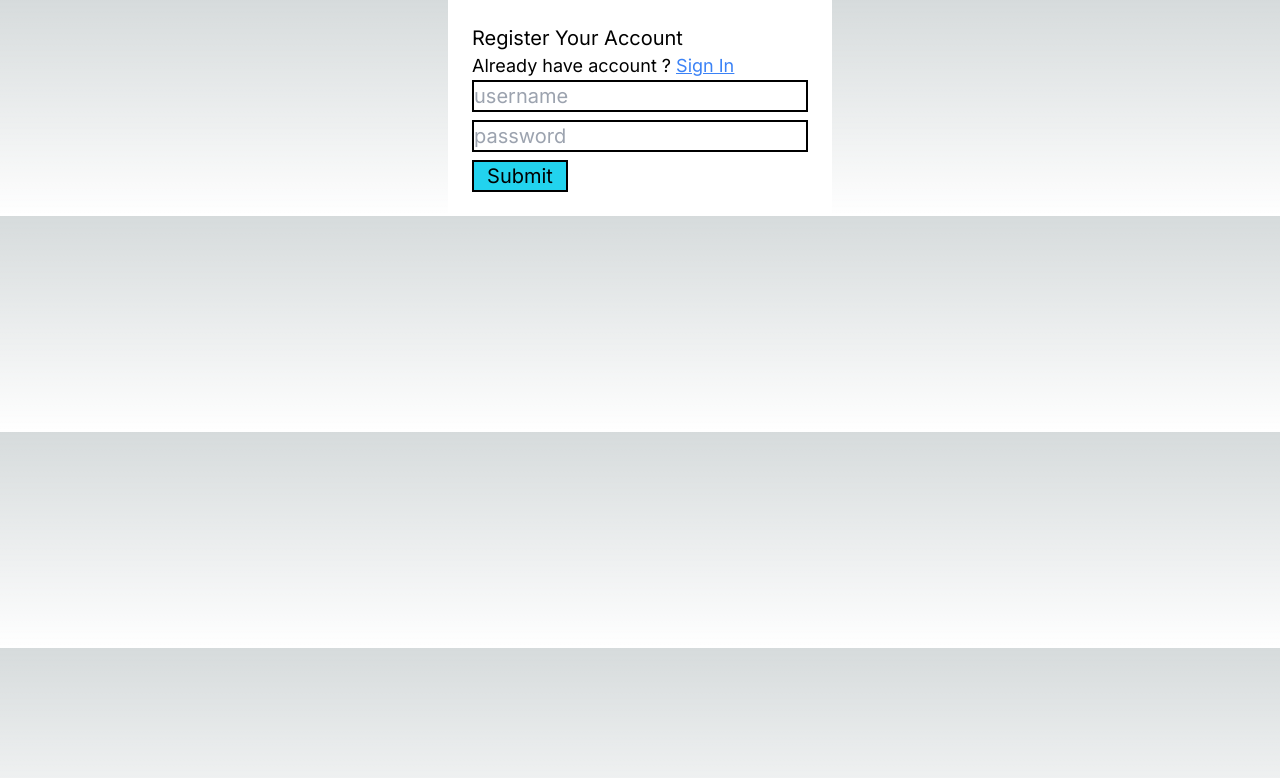
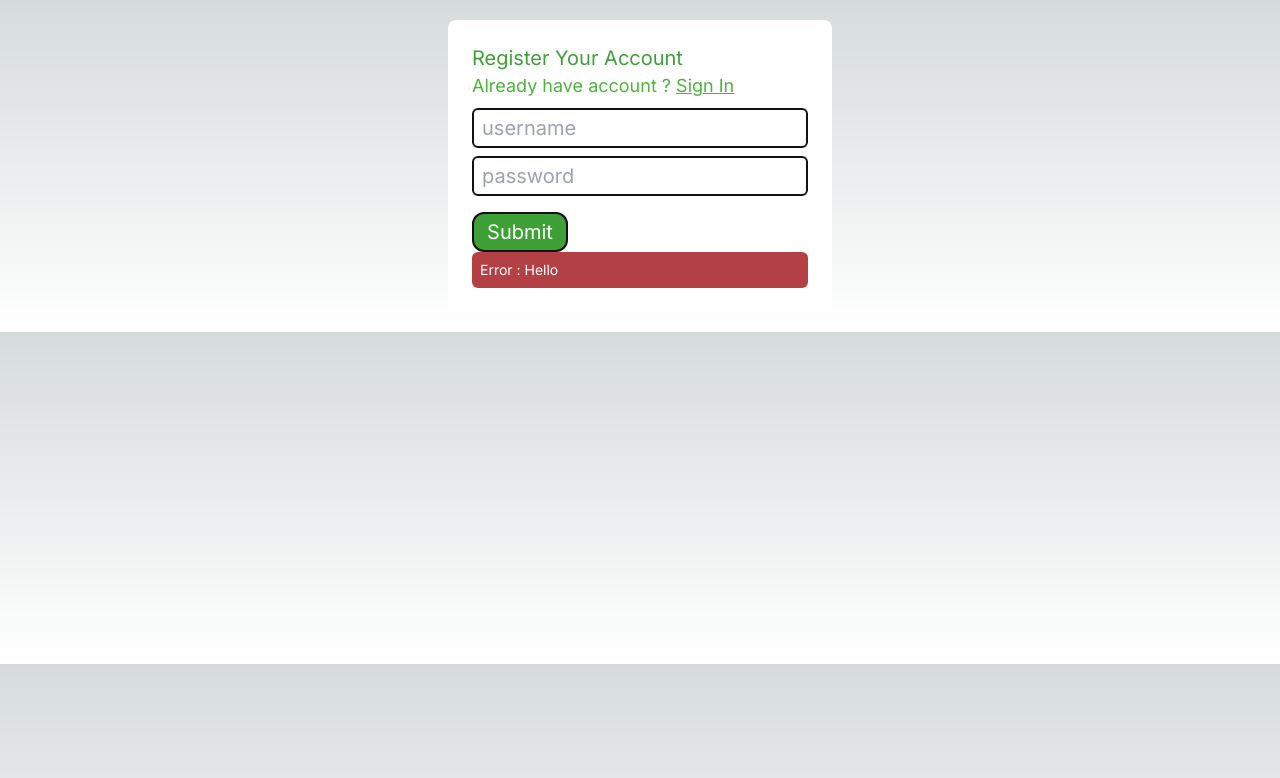
Before and after one commit to 236sec/MyBlogWeb, a Next.js app: page /signup in a window 1280 px wide. Shown: the top 778 px of the page. Built offline with nearby package versions, Linux system fonts and the light colour scheme; no server answers.

Commit message:
Style signup form

```diff
--- a/app/(auth)/api/auth/[...nextauth]/route.ts
+++ b/app/(auth)/api/auth/[...nextauth]/route.ts
@@ -8,7 +8,7 @@
     password : string,
 }
 
-const authOptions = {
+export const authOptions = {
     providers: [
         CredentialsProvider({
             name:"credentials",
@@ -18,6 +18,7 @@
                 try{
                     await connectMongoDB();
                     const user = await User.login(username,password);
+                    console.log(user);
                     return user;
                 } catch (error) {
                     console.log(error);
@@ -27,6 +28,7 @@
     ],
     session: {
         strategy: "jwt",
+        jwt: true,
     },
     secret: process.env.NEXTAUTH_SECRET,
     pages: {
@@ -34,6 +36,6 @@
     },
 };
 
-const handler = NextAuth(authOptions);
+const handler = NextAuth(authOptions as any);
 
 export { handler as GET, handler as POST};
--- a/app/(auth)/api/login/route.ts
+++ /dev/null
@@ -1,15 +0,0 @@
-import { connectMongoDB } from "@/lib/mongodb";
-import UserModel from "@/models/user";
-import { NextResponse } from "next/server";
-
-
-export async function GET(req:Request) {
-    try{
-        const { username , password } : { username : string , password : string} = await req.json();
-        await connectMongoDB();
-        await UserModel.signin({ username , password });
-        return NextResponse.json({ message: "User Login Success."},{status : 201 });
-    }catch (error) {
-        return NextResponse.json({ message: "An error occurred."},{status : 500 });
-    }
-}
--- a/app/(auth)/api/register/route.ts
+++ b/app/(auth)/api/register/route.ts
@@ -1,6 +1,7 @@
 import { connectMongoDB } from "@/lib/mongodb";
 import UserModel from "@/models/user";
 import { NextResponse } from "next/server";
+
 
 interface User {
     username : string,
@@ -8,7 +9,6 @@
 }
 
 export async function POST(req:Request) {
-    const secret = process.env.secret;
     try{
         const { username , password } : User = await req.json();
         await connectMongoDB();
--- a/app/(auth)/signup/page.tsx
+++ b/app/(auth)/signup/page.tsx
@@ -1,73 +1,23 @@
-"use client";
-import axios from "axios";
-import Link from "next/link"
-import { useRouter } from "next/navigation";
-import { useState } from "react";
-
+import { getServerSession } from "next-auth";
+import { redirect } from "next/navigation";
+import { authOptions } from "../api/auth/[...nextauth]/route";
+import SignUpForm from "@/app/components/SignUpForm";
 
 interface User {
     username : string,
     password : string,
 }
 
-export default function SignUpForm() {
-    const [username , setUsername] = useState("");
-    const [password , setPassword] = useState("");
-    const [error , setError ] = useState("");
-    const router = useRouter();
+export default async function SignUpPage() {
+    const session = await getServerSession();
 
-    const handleSubmit = async (e:React.SyntheticEvent) => {
-        e.preventDefault();
-        if(!username || !password){
-            setError("All Field Must Be Field.");
-            return
-        }
-        try{
-            const data : User = {
-                username,
-                password
-            };
-            const res = await axios({
-                method: 'post',
-                url: '/api/register',
-                data : JSON.stringify(data),
-                headers: {
-                    "Content-Type":'application/json',
-                }
-              });
-            if(res.status == 201){
-                setUsername('');
-                setPassword('');
-                setError('');
-                router.push('/signin');
-            }else{
-                alert("User Register Failed")
-            }
-
-
-        }catch(error){
-            if (axios.isAxiosError(error)) {
-                const axiosError = error as any;
-                const err = axiosError.response.data.message ? axiosError.response.data.message : "Internal Server Error";
-                setError(err);
-                console.log(axiosError.response.status);
-              }else {
-                // Handle the case where error.response is undefined
-                console.error('No response from the server');
-              }
-        }
+    if(session){
+        redirect("/dashboard");
     }
 
     return (
-        <div className="bg-white text-black mx-auto w-96 p-6">
-            <h1 className="text-xl">Register Your Account</h1>
-            <h2 className="text-lg">Already have account ? <span className="text-blue-500 underline hover:no-underline hover:text-blue-800"><Link href="/signin">Sign In</Link></span></h2>
-            <form className="flex flex-col gap-2" onSubmit={handleSubmit}>
-                <input type="text" name="username" placeholder="username" value={username} onChange={(e) => setUsername(e.target.value)} className="border-black border-2 text-xl"></input>
-                <input type="password" name="password" placeholder="password" value={password} onChange={(e) => setPassword(e.target.value)} className="border-black border-2 text-xl"></input>
-                <input type="submit" className="border-2 text-xl bg-cyan-400 hover:bg-cyan-700 border-black w-24"/>
-            </form>
-            {error && <div className="bg-red-700 text-white rounded-md p-2 text-sm">Error : {error}</div>}
+        <div>
+            <SignUpForm />
         </div>
     )
 }
--- /dev/null
+++ b/app/components/SignUpForm.tsx
@@ -0,0 +1,74 @@
+"use client";
+import axios from "axios";
+import Link from "next/link"
+import { useRouter } from "next/navigation";
+import { useContext, useState } from "react";
+
+interface User {
+    username : string,
+    password : string,
+}
+
+
+export default function SignUpForm(){
+    const [username , setUsername] = useState("");
+    const [password , setPassword] = useState("");
+    const [error , setError ] = useState("");
+    const router = useRouter();
+
+    const handleSubmit = async (e:React.SyntheticEvent) => {
+        e.preventDefault();
+        if(!username || !password){
+            setError("All Field Must Be Field.");
+            return
+        }
+        try{
+            const data : User = {
+                username,
+                password
+            };
+            const res = await axios({
+                method: 'post',
+                url: '/api/register',
+                data : JSON.stringify(data),
+                headers: {
+                    "Content-Type":'application/json',
+                }
+              });
+            if(res.status == 201){
+                setUsername('');
+                setPassword('');
+                setError('');
+                router.push('/signin');
+            }else{
+                alert("User Register Failed")
+            }
+
+
+        }catch(error){
+            if (axios.isAxiosError(error)) {
+                const axiosError = error as any;
+                const err = axiosError.response.data.message ? axiosError.response.data.message : "Internal Server Error";
+                setError(err);
+                console.log(axiosError.response.status);
+              }else {
+                // Handle the case where error.response is undefined
+                console.error('No response from the server');
+              }
+        }
+    }
+
+
+    return (
+        <div className={`bg-light dark:bg-black rounded-lg my-5 mx-auto w-96 p-6`}>
+            <h1 className="text-xl text-primary_light dark:text-primary_dark">Register Your Account</h1>
+            <h2 className="text-lg text-primary_variants_light dark:text-primary_variants_dark">Already have account ? <span className="text-blue-500 underline hover:no-underline hover:text-blue-800"><Link href="/signin">Sign In</Link></span></h2>
+            <form className="flex flex-col gap-2 mt-2 text-black" onSubmit={handleSubmit}>
+                <input type="text" name="username" placeholder="username" value={username} onChange={(e) => setUsername(e.target.value)} className="border-black border-2 text-xl p-1 pl-2 rounded-md"></input>
+                <input type="password" name="password" placeholder="password" value={password} onChange={(e) => setPassword(e.target.value)} className="border-black border-2 text-xl p-1 pl-2 rounded-md mb-2"></input>
+                <input type="submit" className="p-1 border-2 rounded-xl text-xl text-white bg-primary_light dark:bg-primary_variants_dark dark:hover:bg-[#0369a1] hover:cursor-pointer hover:bg-primary_variants_light border-black w-24"/>
+            </form>
+            {<div className="bg-red text-white rounded-md p-2 text-sm">Error : {error ? error : "Hello"}</div>}
+        </div>
+    )
+}
--- a/app/dashboard/page.tsx
+++ b/app/dashboard/page.tsx
@@ -1,12 +1,15 @@
 "use client";
-import { useSession, signIn, signOut } from "next-auth/react";
-
+import { useSession, signOut } from "next-auth/react";
 
 export default function DashBoardPage(){
+    const {data : session} = useSession();
+
     return (
-    <>
-        Signed in as <br />
+    <div>
+        <h1>Signed in as {session?.user?.email}</h1>
+        <h1>Signed in as {session?.user?.name}</h1>
+        <button onClick={() => {console.log(session?.user?.username)}}>Log Session</button>
         <button onClick={() => signOut()}>Sign out</button>
-    </>
+    </div>
     )
 }
--- a/app/layout.tsx
+++ b/app/layout.tsx
@@ -1,7 +1,7 @@
 import './globals.css'
 import type { Metadata } from 'next'
 import { Inter } from 'next/font/google'
-import AuthProvider from './(auth)/Providers'
+import AuthProvider from './hooks/Providers'
 
 const inter = Inter({ subsets: ['latin'] })
 
@@ -19,7 +19,7 @@
     <html lang="en">
       <body className={inter.className}>
         <AuthProvider>
-          {children}
+            {children}
         </AuthProvider>
       </body>
     </html>
--- a/models/user.ts
+++ b/models/user.ts
@@ -11,7 +11,7 @@
     password: string,
 }
 
-UserSchema.statics.signup = async function({ username , password }){
+UserSchema.statics.signup = async function({ username , password } : IUser){
     if(!username || !password){throw Error("All Fields must be filled")}
     const exits = await this.findOne({username});
     if (exits){ throw Error("This username has already used") };
@@ -26,7 +26,7 @@
     const userDoc = await this.findOne({username});
     if (userDoc){
         if(bcrypt.compareSync(password, userDoc.password)){
-            return userDoc
+            return userDoc;
         }else{
             throw Error("Incorrect Password");
         }
--- a/tailwind.config.ts
+++ b/tailwind.config.ts
@@ -7,6 +7,19 @@
     './app/**/*.{js,ts,jsx,tsx,mdx}',
   ],
   theme: {
+    darkMode: 'class',
+    colors: {
+      'primary_light': '#3FA037',
+      'secondary_light': '#FEFEFE',
+      'primary_variants_light': '#4DB33D',
+      'light':"#FFFFFF",
+      'black':"#121212",
+      'white':"#FFFFFF",
+      "red":"#B34045",
+      'primary_dark': '#f1f5f9',
+      'secondary_dark': '#03DAC6',
+      'primary_variants_dark': '#0ea5e9',
+    },
     extend: {
       backgroundImage: {
         'gradient-radial': 'radial-gradient(var(--tw-gradient-stops))',
```
Also changed, not shown: app/hooks/Providers.jsx (renamed from app/(auth)/Providers.jsx).
